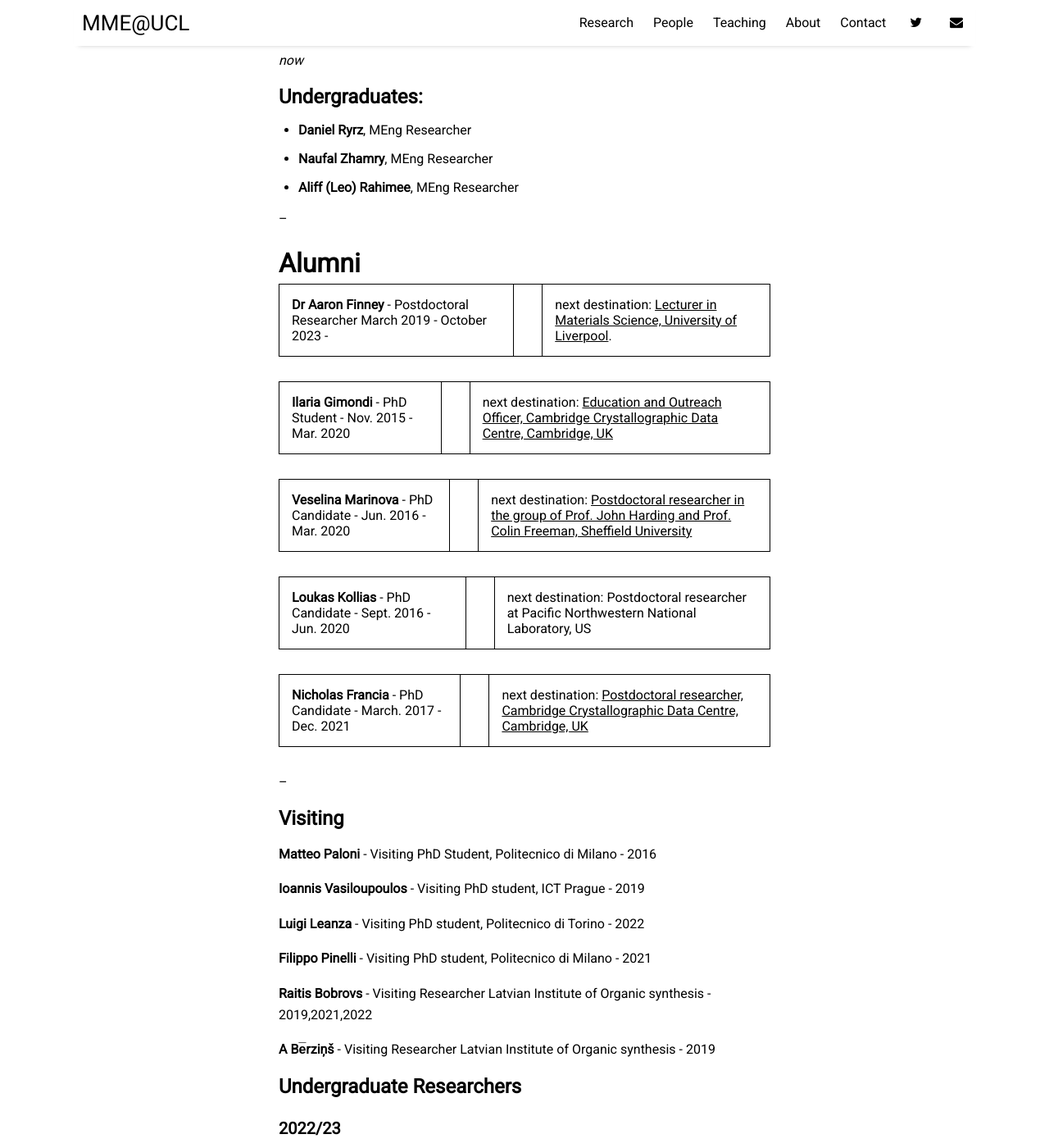
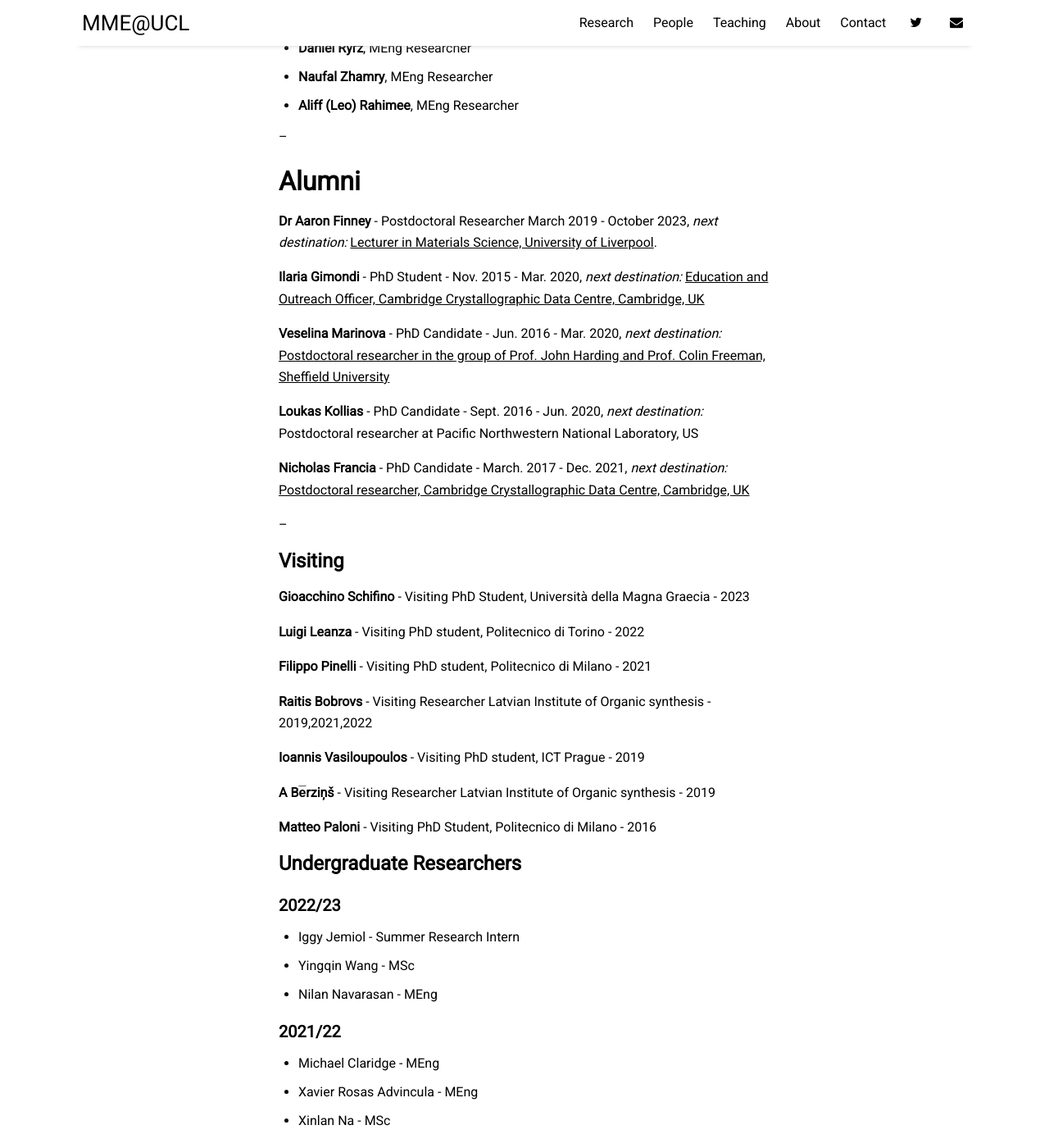
Before and after one commit to mme-ucl/mme-ucl.github.io, a Jekyll site: the page built from pages/people.md, in a window 1280 px wide and 1400 px high, scrolled down 2931 px. Shown: the whole window at 82% size. Built offline with Jekyll 4.4.1, drawn with Linux system fonts in a browser that asks for light colours; nearby versions of some CDN libraries; a script that is not in the unit is left out; some of the changed text lies outside the part shown.

Commit message:
Update people.md

```diff
--- a/pages/people.md
+++ b/pages/people.md
@@ -86,22 +84,20 @@ _Visiting Researcher 2023 - now_
 
 # Alumni
 
-**Dr Aaron Finney** - Postdoctoral Researcher March 2019 - October 2023 - || next destination: [Lecturer in Materials Science, University of Liverpool](https://www.liverpool.ac.uk/engineering/staff/aaron-finney/).
+**Dr Aaron Finney** - Postdoctoral Researcher March 2019 - October 2023, _next destination:_ [Lecturer in Materials Science, University of Liverpool](https://www.liverpool.ac.uk/engineering/staff/aaron-finney/).
 
-**Ilaria Gimondi** - PhD Student - Nov. 2015 - Mar. 2020  || next destination:  [Education and Outreach Officer, Cambridge Crystallographic Data Centre, Cambridge, UK](https://www.linkedin.com/in/ilaria-gimondi-19b752198/?originalSubdomain=uk)
+**Ilaria Gimondi** - PhD Student - Nov. 2015 - Mar. 2020,  _next destination:_  [Education and Outreach Officer, Cambridge Crystallographic Data Centre, Cambridge, UK](https://www.linkedin.com/in/ilaria-gimondi-19b752198/?originalSubdomain=uk)
 
-**Veselina Marinova** - PhD Candidate - Jun. 2016 - Mar. 2020 || next destination:  [Postdoctoral researcher in the group of Prof. John Harding and Prof. Colin Freeman, Sheffield University](https://www.sheffield.ac.uk/materials/people/research-staff/veselina-marinova)
+**Veselina Marinova** - PhD Candidate - Jun. 2016 - Mar. 2020, _next destination:_  [Postdoctoral researcher in the group of Prof. John Harding and Prof. Colin Freeman, Sheffield University](https://www.sheffield.ac.uk/materials/people/research-staff/veselina-marinova)
 
-**Loukas Kollias** - PhD Candidate - Sept. 2016 - Jun. 2020 || next destination: Postdoctoral researcher at Pacific Northwestern National Laboratory, US
+**Loukas Kollias** - PhD Candidate - Sept. 2016 - Jun. 2020, _next destination:_ Postdoctoral researcher at Pacific Northwestern National Laboratory, US
 
-**Nicholas Francia** - PhD Candidate - March. 2017 - Dec. 2021 || next destination: [Postdoctoral researcher,  Cambridge Crystallographic Data Centre, Cambridge, UK](https://www.linkedin.com/in/nicholasfrancia/)
+**Nicholas Francia** - PhD Candidate - March. 2017 - Dec. 2021, _next destination:_ [Postdoctoral researcher,  Cambridge Crystallographic Data Centre, Cambridge, UK](https://www.linkedin.com/in/nicholasfrancia/)
 
 --
 ## Visiting
 
-**Matteo Paloni** - Visiting PhD Student, Politecnico di Milano - 2016
-
-**Ioannis Vasiloupoulos** - Visiting PhD student, ICT Prague - 2019
+**Gioacchino Schifino** - Visiting PhD Student, Università della Magna Graecia - 2023
 
 **Luigi Leanza** - Visiting PhD student, Politecnico di Torino - 2022
 
@@ -109,7 +105,11 @@ _Visiting Researcher 2023 - now_
 
 **Raitis Bobrovs**  - Visiting Researcher Latvian Institute of Organic synthesis - 2019,2021,2022
 
+**Ioannis Vasiloupoulos** - Visiting PhD student, ICT Prague - 2019
+
 **A Be̅rziņš** - Visiting Researcher Latvian Institute of Organic synthesis - 2019
+
+**Matteo Paloni** - Visiting PhD Student, Politecnico di Milano - 2016
 
 
 ## Undergraduate Researchers
```
Also changed, not shown: other parts of pages/people.md (+0 -2 lines).
